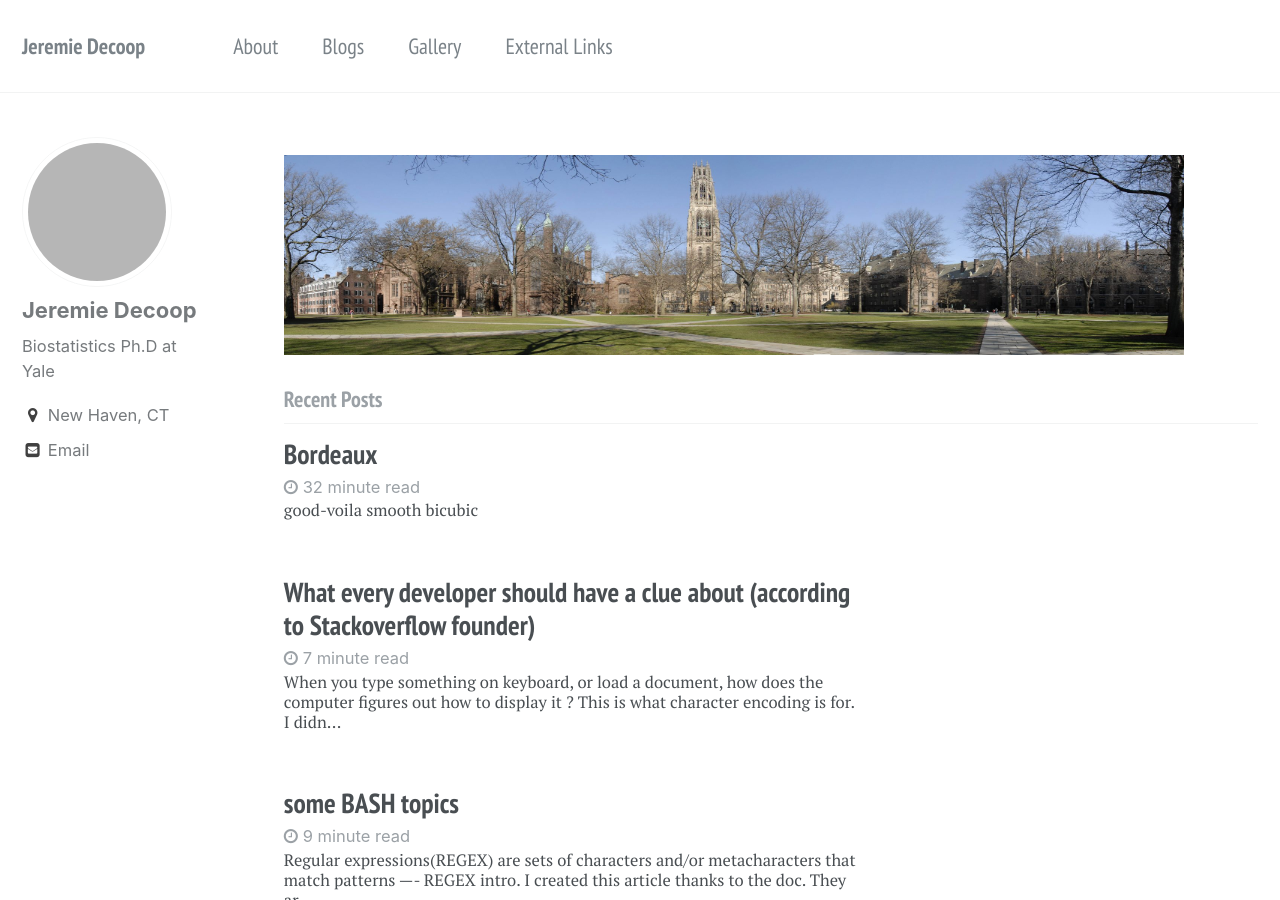
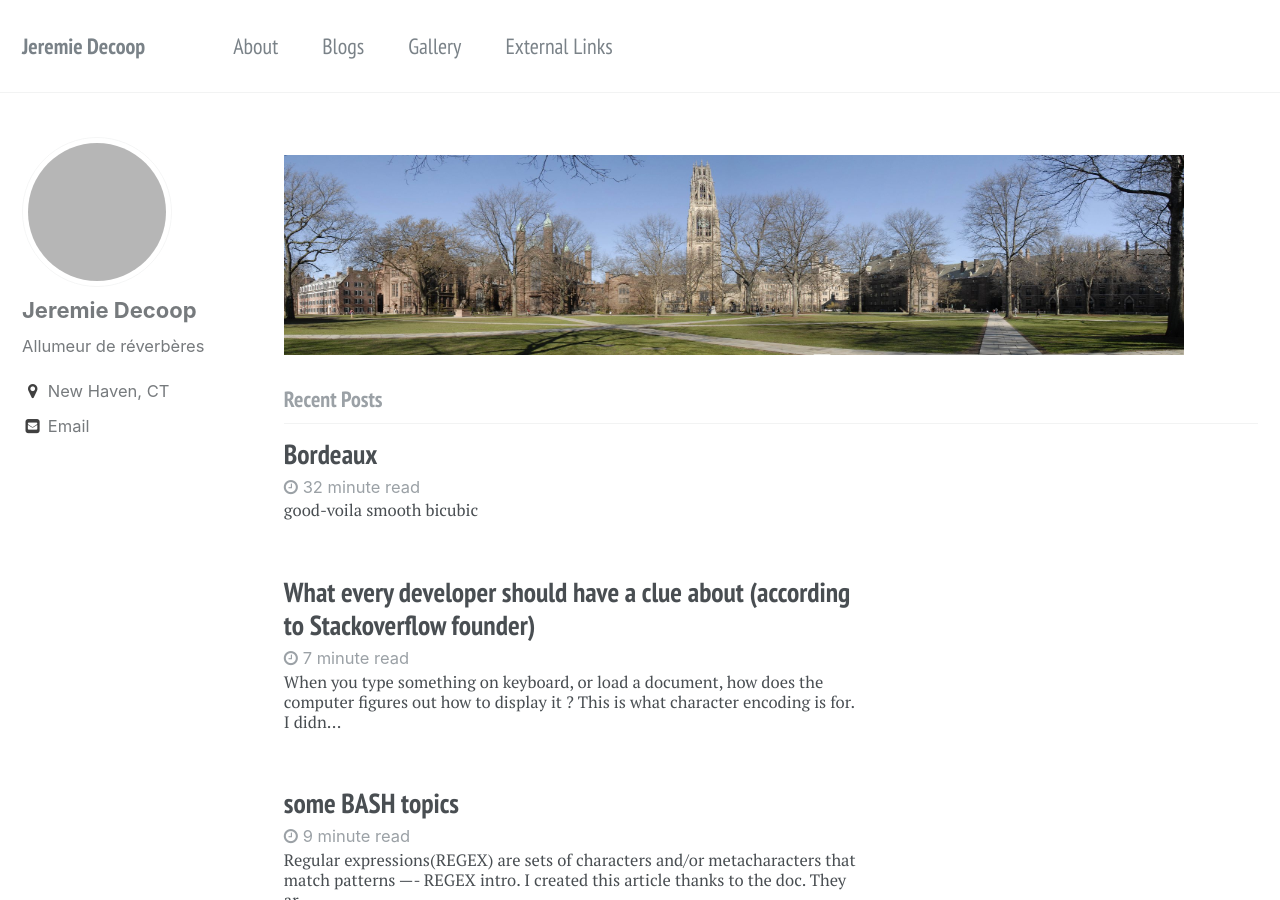
Before and after one commit to JeremieDec/home, a Jekyll site: the page built from index.html, in a window 1280 px wide and 900 px high. Built offline with Jekyll 4.4.1, drawn with Linux system fonts in a browser that asks for light colours; the list of posts is cut into pages by our own code.

Commit message:
Update _config.yml

```diff
--- a/_config.yml
+++ b/_config.yml
@@ -79,7 +79,7 @@ analytics:
 author:
   name             : "Jeremie Decoop"
   avatar           : "/others/photoprof.png" # path of avatar image, e.g. "/assets/images/bio-photo.jpg"
-  bio              : "Biostatistics Ph.D at Yale"
+  bio              : "Allumeur de réverbères"
   location         : "New Haven, CT"
   email            : "li.zeng@yale.edu"
   uri              :
```
